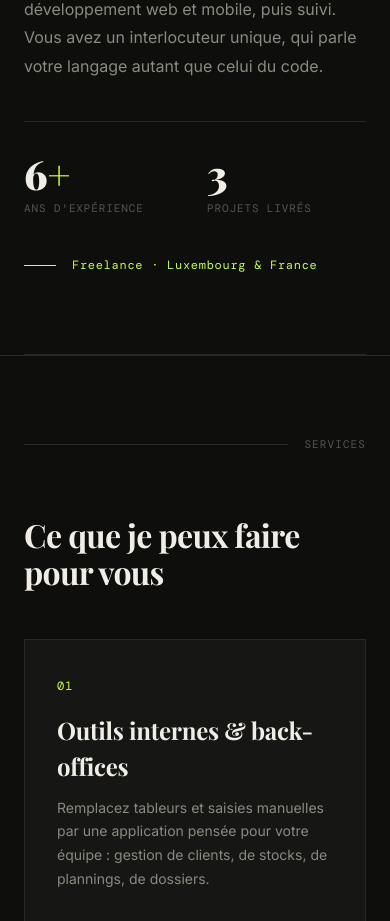
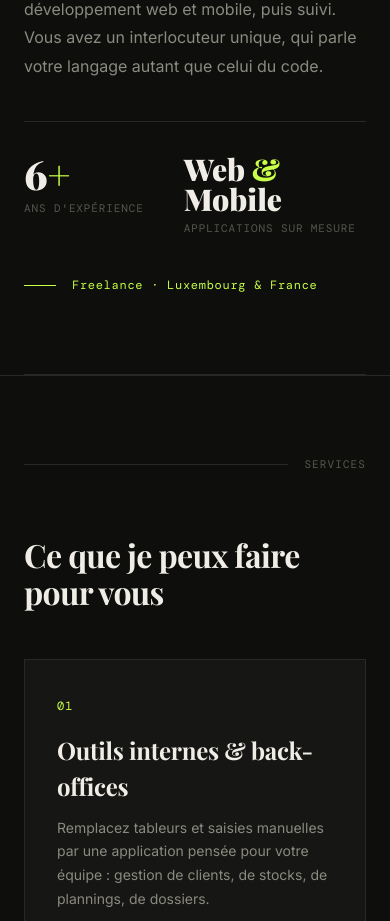
Before and after one commit to Nathan57250/nathan-ridacker-portfolio, a React (Vite) app: page / in a window 390 px wide. Shown: the part 1879-2800 px from the top of the page. Built offline with nearby package versions, Linux system fonts and the light colour scheme.

Commit message:
Replace projects-delivered stat with Web & Mobile

```diff
--- a/src/components/sections/About.tsx
+++ b/src/components/sections/About.tsx
@@ -60,7 +60,7 @@ export default function About() {
               </p>
 
               {/* Stats */}
-              <div style={{ display: 'grid', gridTemplateColumns: '1fr 1fr', gap: '24px', marginBottom: '40px', paddingTop: '32px', borderTop: '1px solid var(--color-border)' }}>
+              <div style={{ display: 'grid', gridTemplateColumns: 'auto 1fr', gap: '40px', marginBottom: '40px', paddingTop: '32px', borderTop: '1px solid var(--color-border)' }}>
                 <div>
                   <div style={{ fontFamily: 'Playfair Display, serif', fontSize: '40px', fontWeight: 900, color: 'var(--color-text)', lineHeight: 1 }}>
                     6<span style={{ color: 'var(--color-accent)' }}>+</span>
@@ -70,11 +70,11 @@ export default function About() {
                   </div>
                 </div>
                 <div>
-                  <div style={{ fontFamily: 'Playfair Display, serif', fontSize: '40px', fontWeight: 900, color: 'var(--color-text)', lineHeight: 1 }}>
-                    3
+                  <div style={{ fontFamily: 'Playfair Display, serif', fontSize: 'clamp(30px, 4vw, 40px)', fontWeight: 900, color: 'var(--color-text)', lineHeight: 1 }}>
+                    Web <span style={{ color: 'var(--color-accent)' }}>&amp;</span> Mobile
                   </div>
                   <div style={{ fontFamily: 'DM Mono, monospace', fontSize: '11px', color: 'var(--color-muted)', letterSpacing: '0.08em', marginTop: '6px' }}>
-                    {t('about.projects_label').toUpperCase()}
+                    {t('about.platforms_label').toUpperCase()}
                   </div>
                 </div>
               </div>
--- a/src/i18n/locales/en.json
+++ b/src/i18n/locales/en.json
@@ -20,7 +20,7 @@
     "body": "An overflowing spreadsheet, off-the-shelf software that doesn't fit how you work, a process still handled by hand? I turn those needs into custom applications that are simple to use and easy to evolve. With 6 years of experience on demanding business applications in the finance sector, I support you from understanding the need all the way to production: scoping, mockups, web and mobile development, then ongoing support. One single point of contact who speaks your language as well as code.",
     "photo_alt": "Photo of Nathan Ridacker",
     "experience_label": "Years of experience",
-    "projects_label": "Projects delivered",
+    "platforms_label": "Custom applications",
     "tagline": "Freelance · Luxembourg & France",
     "location_label": "Luxembourg — France"
   },
--- a/src/i18n/locales/fr.json
+++ b/src/i18n/locales/fr.json
@@ -20,7 +20,7 @@
     "body": "Un tableur qui déborde, un logiciel générique qui ne colle pas à votre façon de travailler, un processus encore géré à la main ? Je transforme ces besoins en applications sur mesure, simples à utiliser et faciles à faire évoluer. Fort de 6 ans d'expérience sur des applications métier exigeantes dans la finance, je vous accompagne de la compréhension du besoin jusqu'à la mise en production : cadrage, maquettes, développement web et mobile, puis suivi. Vous avez un interlocuteur unique, qui parle votre langage autant que celui du code.",
     "photo_alt": "Photo de Nathan Ridacker",
     "experience_label": "Ans d'expérience",
-    "projects_label": "Projets livrés",
+    "platforms_label": "Applications sur mesure",
     "tagline": "Freelance · Luxembourg & France",
     "location_label": "Luxembourg — France"
   },
```
Also changed, not shown: 1 other file (tests, documents, lock files or other folders).
